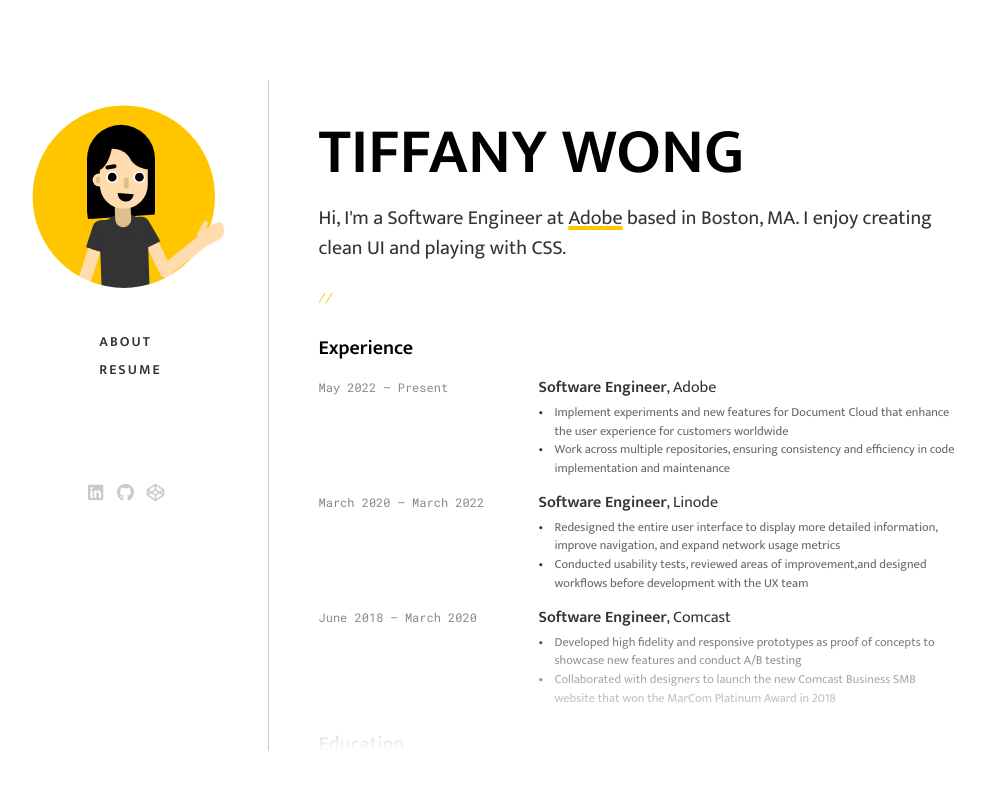
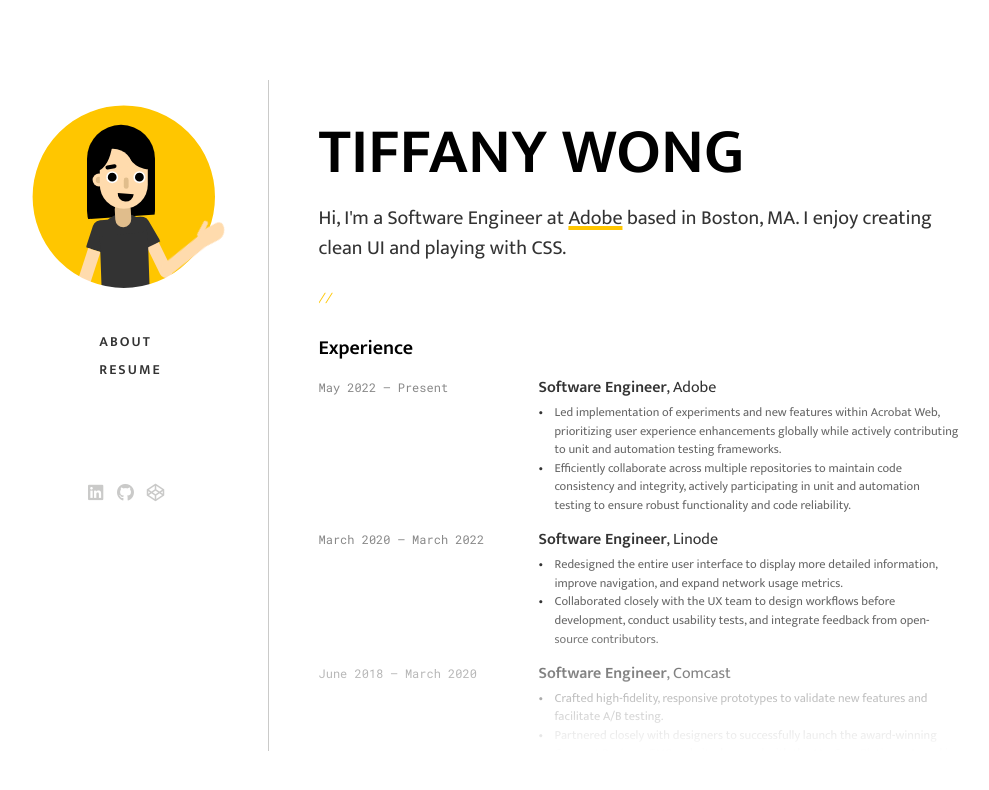
Before and after one commit to tyw24/tyw24, a React (Create React App) app: page / in a window 1280 px wide. Shown: the top 790 px of the page, without its empty margins (164-1153 px from the left). Built offline with nearby package versions, Linux system fonts and the light colour scheme.

Commit message:
Update resume and job desc

```diff
--- a/src/component/About.tsx
+++ b/src/component/About.tsx
@@ -91,10 +91,10 @@
 			desc: (
 				<ul>
 					<li>
-                        Implement experiments and new features for Document Cloud that enhance the user experience for customers worldwide
+						Led implementation of experiments and new features within Acrobat Web, prioritizing user experience enhancements globally while actively contributing to unit and automation testing frameworks.
 					</li>
 					<li>
-                        Work across multiple repositories, ensuring consistency and efficiency in code implementation and maintenance
+						Efficiently collaborate across multiple repositories to maintain code consistency and integrity, actively participating in unit and automation testing to ensure robust functionality and code reliability.
 					</li>
 				</ul>
 			),
@@ -106,10 +106,10 @@
 			desc: (
 				<ul>
 					<li>
-                        Redesigned the entire user interface to display more detailed information, improve navigation, and expand network usage metrics
+						Redesigned the entire user interface to display more detailed information, improve navigation, and expand network usage metrics.
 					</li>
 					<li>
-                        Conducted usability tests, reviewed areas of improvement,and designed workflows before development with the UX team
+						Collaborated closely with the UX team to design workflows before development, conduct usability tests, and integrate feedback from open-source contributors.
 					</li>
 				</ul>
 			),
@@ -121,10 +121,10 @@
 			desc: (
 				<ul>
 					<li>
-						Developed high fidelity and responsive prototypes as proof of concepts to showcase new features and conduct A/B testing
+						Crafted high-fidelity, responsive prototypes to validate new features and facilitate A/B testing.
 					</li>
 					<li>
-						Collaborated with designers to launch the new Comcast Business SMB website that won the MarCom Platinum Award in 2018
+						Partnered closely with designers to successfully launch the award-winning Comcast Business SMB website, honored with the MarCom Platinum Award in 2018.
 					</li>
 				</ul>
 			),
```
Also changed, not shown: 1 other file (tests, documents, lock files or other folders).
